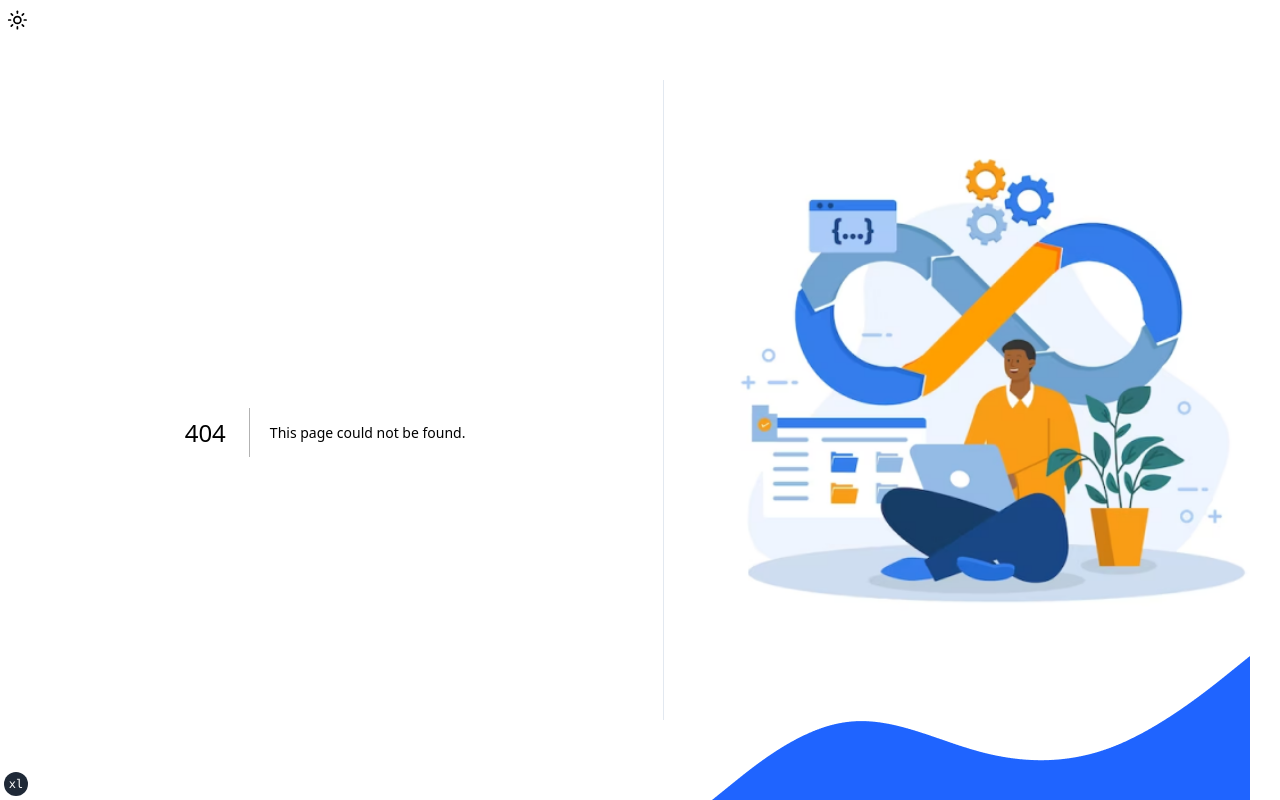
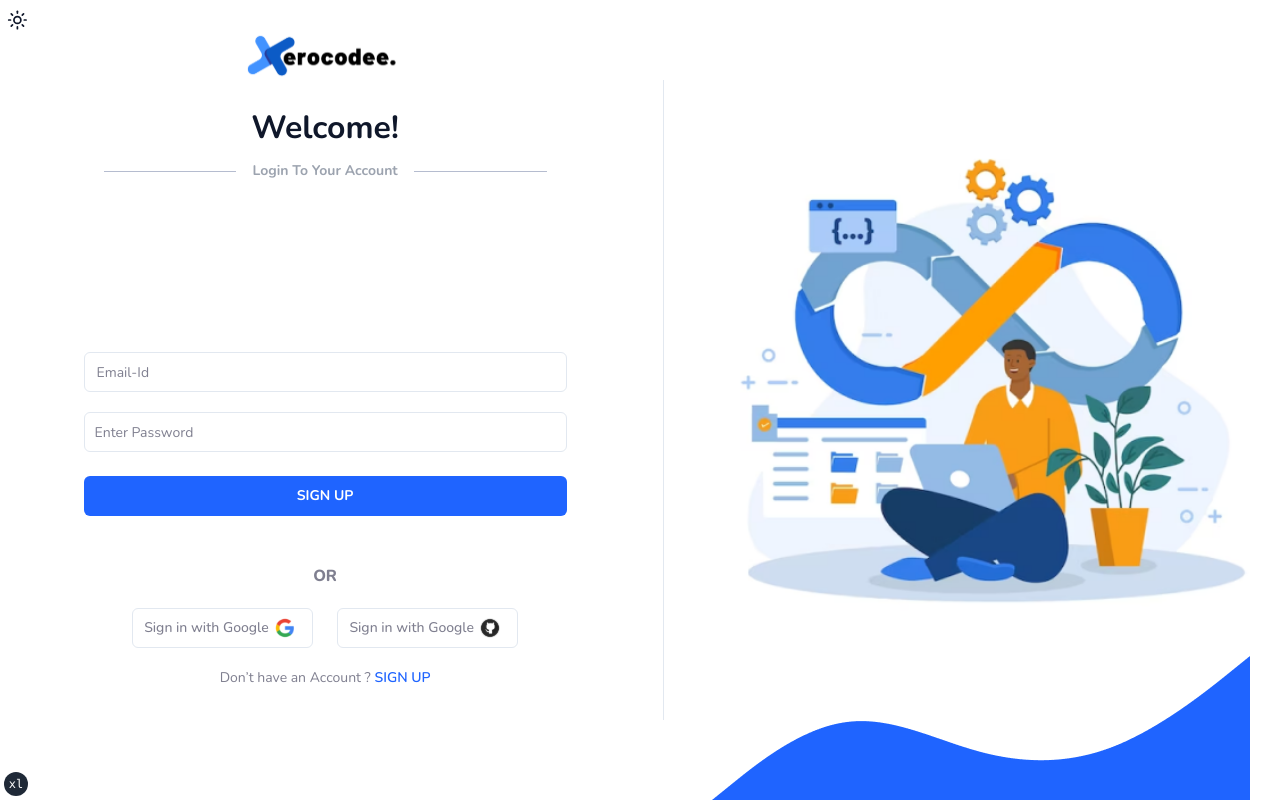
Before and after one commit to AmitxParmar/xero-internship-task-frontend, a Next.js app: page /login in a window 1280 px wide. Before the commit this address had no page. Built offline with nearby package versions, Linux system fonts and the light colour scheme.

Commit message:
move dir: auth pages

```diff
--- /dev/null
+++ b/app/(auth)/layout.tsx
@@ -0,0 +1,22 @@
+"use client"
+
+import { Separator } from "@/components/ui/separator"
+import LoginSignUpVector from "@/components/common/LoginSignUpVector"
+import { ThemeToggle } from "@/components/theme-toggle"
+
+interface RootLayoutProps {
+  children: React.ReactNode
+}
+
+export default function RootLayout({ children }: RootLayoutProps) {
+  return (
+    <div className="min-w-screen flex h-screen max-h-[800px] w-screen max-w-screen-xl overflow-y-hidden">
+      <ThemeToggle />
+      <div className="max-h-[800px] overflow-y-auto px-12 pb-28 pt-8 scrollbar-thin md:w-6/12">
+        {children}
+      </div>
+      <Separator orientation="vertical" className="mx-12 my-auto h-4/5" />
+      <LoginSignUpVector />
+    </div>
+  )
+}
--- a/app/page.tsx
+++ b/app/(auth)/login/page.tsx
@@ -7,6 +7,7 @@
 import axios from "axios"
 
 import { IUser } from "@/types/global"
+import { SIGN_IN } from "@/config/ApiRoutes"
 import { cn } from "@/lib/utils"
 import { Button } from "@/components/ui/button"
 import { Input } from "@/components/ui/input"
@@ -15,9 +16,8 @@
 
 const Login = () => {
   const router = useRouter()
-  const { loginFailure, loginStart, loginSuccess, loading } = useAuth(
-    (store) => store
-  )
+  const { loginFailure, loginStart, loginSuccess, loading, setLoading } =
+    useAuth((store) => store)
   const [credentials, setCredentials] = useState<{
     email: string
     password: string
@@ -34,21 +34,21 @@
 
   const submitData = async () => {
     if (isValid) return
-    loginStart()
-    const { data } = await axios
-      .post("http://localhost:8000/api/v1/sign-in", {
+    try {
+      loginStart()
+      const { data } = await axios.post(SIGN_IN, {
         ...credentials,
       })
-      .catch((err) => {
-        loginFailure(err)
-        console.log(err)
-      })
-    .finally(()=> )
-    /* .then((data) => { */
-    console.log(data._doc, "data sign in")
-    loginSuccess(data._doc)
-    router.replace("/dashboard")
-    /* }) */
+      console.log(data._doc, "data sign in")
+      localStorage.setItem("user", JSON.stringify(data._doc))
+      loginSuccess(data._doc)
+      router.replace("/dashboard")
+    } catch (error) {
+      loginFailure(error)
+      console.log(error)
+    } finally {
+      setLoading(false)
+    }
   }
 
   return (
--- a/app/sign-up/page.tsx
+++ b/app/(auth)/sign-up/page.tsx
@@ -5,6 +5,8 @@
 import { useRouter } from "next/navigation"
 import axios from "axios"
 
+import { IUser } from "@/types/global"
+import { SIGN_UP } from "@/config/ApiRoutes"
 import { cn } from "@/lib/utils"
 import { Button } from "@/components/ui/button"
 import { Input } from "@/components/ui/input"
@@ -20,15 +22,15 @@
   const handleChange = () => {}
 
   const submitData = async () => {
-    const { data } = await axios
-      .post("http://localhost:8000/api/v1/sign-up", {
+    const res = await axios
+      .post(SIGN_UP, {
         firstname: "amit",
         lastname: "parmar",
         password: "@admin123",
         email: "amitparmar901@gmail.com",
       })
       .catch((err) => console.log("error signup", err))
-
+    console.log(res?.data)
   }
 
   return (
@@ -123,7 +125,7 @@
             Already have an Account ?{" "}
             <span>
               <Link
-                href="/"
+                href="/login"
                 className="cursor-pointer font-semibold text-primary"
               >
                 LOG IN
--- /dev/null
+++ b/app/dashboard/layout.tsx
@@ -0,0 +1,6 @@
+import { ReactNode } from "react"
+
+const RootLayout = ({ children }: { children: ReactNode }) => {
+  return <div className="bg-[#ccc] h-screen w-screen">{children}</div>
+}
+export default RootLayout
--- a/app/dashboard/page.tsx
+++ b/app/dashboard/page.tsx
@@ -1,9 +1,13 @@
+"use client"
+
 import React from "react"
+import { useAuth } from "@/store/auth.store"
 
 type Props = {}
 
 const Dashboard = (props: Props) => {
-  return <div>Dashboard</div>
+  const user = useAuth((store) => store.user)
+  return <div>{JSON.stringify(user)}</div>
 }
 
 export default Dashboard
--- a/app/layout.tsx
+++ b/app/layout.tsx
@@ -1,20 +1,13 @@
-"use client"
-
 import "@/styles/globals.css"
 import { Metadata } from "next"
-import { Session } from "next-auth"
-import { SessionProvider } from "next-auth/react"
 
 import { siteConfig } from "@/config/site"
 import { fontSans } from "@/lib/fonts"
 import { cn } from "@/lib/utils"
-import { Separator } from "@/components/ui/separator"
-import LoginSignUpVector from "@/components/common/LoginSignUpVector"
 import { TailwindIndicator } from "@/components/tailwind-indicator"
 import { ThemeProvider } from "@/components/theme-provider"
-import { ThemeToggle } from "@/components/theme-toggle"
 
-/* export const metadata: Metadata = {
+export const metadata: Metadata = {
   title: {
     default: siteConfig.name,
     template: `%s - ${siteConfig.name}`,
@@ -29,17 +22,15 @@
     shortcut: "/favicon-16x16.png",
     apple: "/apple-touch-icon.png",
   },
-} */
+}
 
 interface RootLayoutProps {
   children: React.ReactNode
-  session: Session
 }
 
 export default function RootLayout({ children }: RootLayoutProps) {
   return (
     <html lang="en" suppressHydrationWarning>
-      <head />
       <body
         className={cn(
           "min-h-screen bg-background font-sans antialiased",
@@ -47,21 +38,9 @@
         )}
       >
         <ThemeProvider attribute="class" defaultTheme="system" enableSystem>
-          <div className="relative mx-auto flex min-h-screen max-w-screen-xl flex-col">
+          <div className="relative mx-auto flex min-h-screen max-w-screen-xl flex-col overflow-hidden">
             {/* <SiteHeader /> */}
-            <div className="flex-1">
-              <div className="min-w-screen flex h-screen max-h-[800px] w-screen max-w-screen-xl overflow-y-hidden">
-                <ThemeToggle />
-                <div className="max-h-[800px] overflow-y-auto px-12 pb-28 pt-8 scrollbar-thin md:w-6/12">
-                  {children}
-                </div>
-                <Separator
-                  orientation="vertical"
-                  className="mx-12 my-auto h-4/5"
-                />
-                <LoginSignUpVector />
-              </div>
-            </div>
+            <div className="flex-1">{children}</div>
           </div>
           <TailwindIndicator />
         </ThemeProvider>
--- a/config/ApiRoutes.ts
+++ b/config/ApiRoutes.ts
@@ -1,3 +1,3 @@
-export const BASE_URL = 'http://localhost:8000/api/v1'
-export const REGISTER = 'sign-up'
-export const LOGIN = 'sign-in'
+export const BASE_URL = "http://localhost:8000/api/v1"
+export const SIGN_UP = `${BASE_URL}/sign-up`
+export const SIGN_IN = `${BASE_URL}/sign-in`
--- a/store/auth.store.ts
+++ b/store/auth.store.ts
@@ -1,4 +1,7 @@
+"use client"
+
 import { create } from "zustand"
+import { persist } from "zustand/middleware"
 
 import { IUser } from "@/types/global"
 
@@ -8,14 +11,15 @@
   error: Error | null | undefined
   loginStart: () => void
   loginSuccess: (user: IUser) => void
-  loginFailure: (error: Error | null | undefined) => void
+  loginFailure: (error: any | null | undefined) => void
   logout: () => void
+  setLoading: (Boolean: boolean) => void
 }
 
-export const useAuth = create<IAuth>((set) => ({
-  user: localStorage.getItem("user")
-    ? JSON.parse(localStorage.getItem("user") || "{}")
-    : null,
+export const useAuth = create<IAuth>()(
+  persist(
+    (set) => ({
+      user: null,
       loading: false,
       error: null,
       loginStart: () => set({ loading: true }),
@@ -25,4 +29,8 @@
         localStorage.clear()
         set({ user: null })
       },
-}))
+      setLoading: (Boolean) => set({ loading: Boolean }),
+    }),
+    { name: "user" }
+  )
+)
```
Lines whose indentation alone changed are shown as unchanged.
